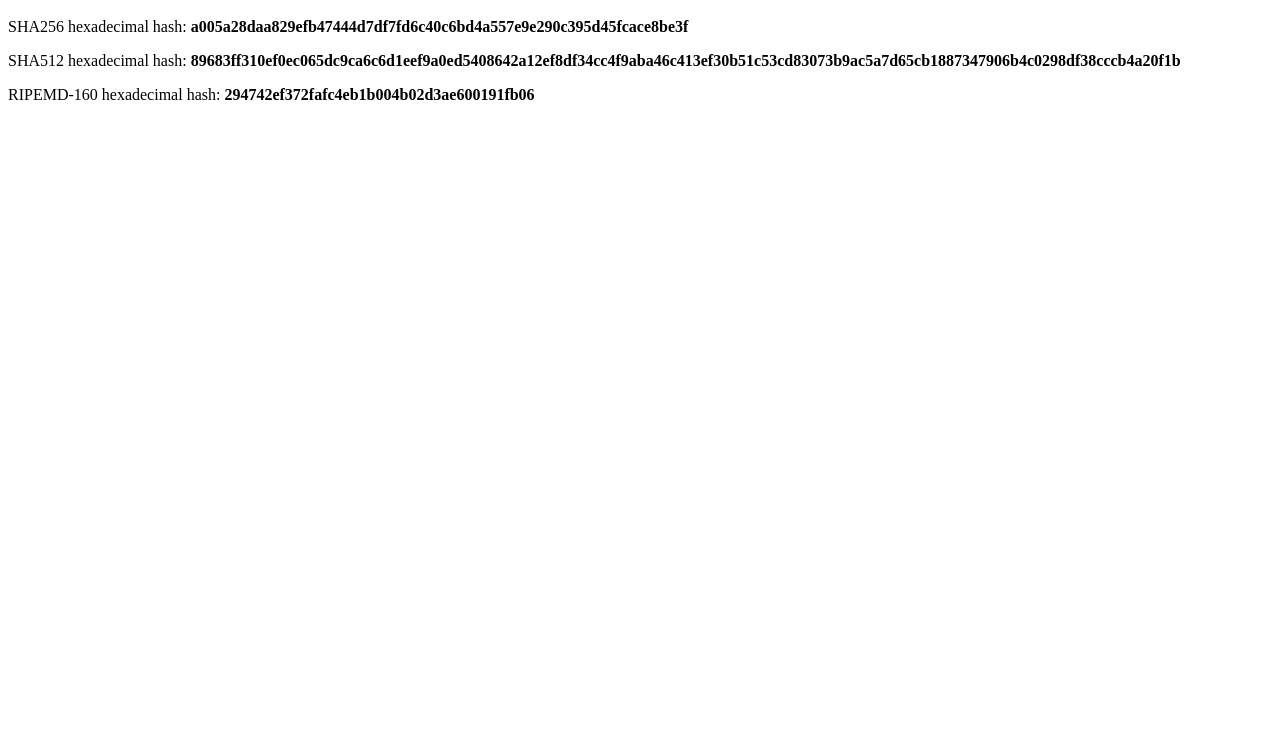
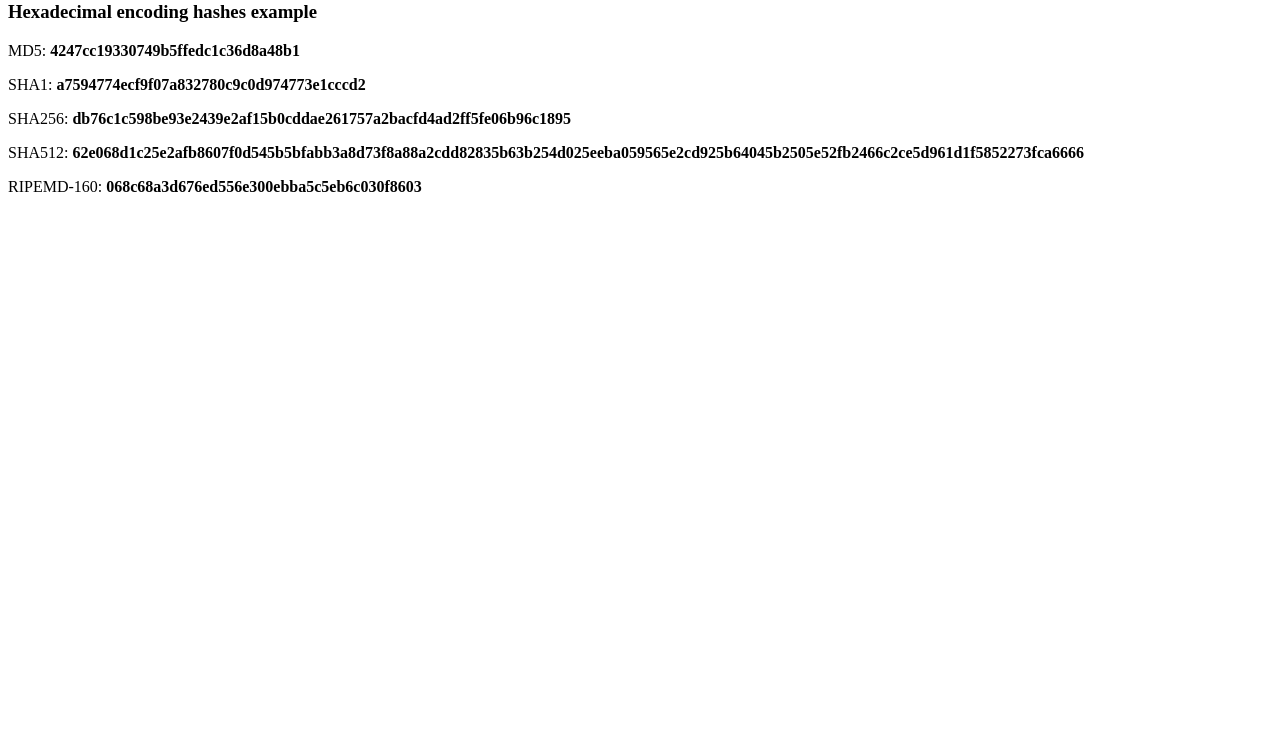
Before and after one commit to h2non/jshashes, a website: page client/hexadecimal.html in a window 1280 px wide. Shown: the part 66-800 px from the top of the page. Drawn offline with Linux system fonts and the light colour scheme.

Commit message:
Fixed an error and NPM package update...

```diff
--- a/client/hexadecimal.html
+++ b/client/hexadecimal.html
@@ -5,8 +5,9 @@
 <title>jsHashes - Hexadecimal Hash Sample</title>
 <script type="application/javascript" src="src/hashes.js"></script>
 <script type="application/javascript">
+
 // sample string
-var str = 'This is a sample script!';
+var str = 'This is a sample text!';
 
 // new MD5 instance
 var MD5 = new Hash.MD5;
@@ -20,11 +21,14 @@ var SHA512 = new Hash.SHA512;
 var RMD160 = new Hash.RMD160;
 
 // output into DOM
-document.write('<p>MD5 hexadecimal hash: <b>' + MD5.hex(str) + '</b></p>');
-document.write('<p>SHA1 hexadecimal hash: <b>' + SHA1.hex(str) + '</b></p>');
-document.write('<p>SHA256 hexadecimal hash: <b>' + SHA256.hex(str) + '</b></p>');
-document.write('<p>SHA512 hexadecimal hash: <b>' + SHA512.hex(str) + '</b></p>');
-document.write('<p>RIPEMD-160 hexadecimal hash: <b>' + RMD160.hex(str) + '</b></p>');
+document.write('<h2>jsHashes</h2>');
+document.write('<h3>Hexadecimal encoding hashes example</h3>');
+
+document.write('<p>MD5: <b>' + MD5.hex(str) + '</b></p>');
+document.write('<p>SHA1: <b>' + SHA1.hex(str) + '</b></p>');
+document.write('<p>SHA256: <b>' + SHA256.hex(str) + '</b></p>');
+document.write('<p>SHA512: <b>' + SHA512.hex(str) + '</b></p>');
+document.write('<p>RIPEMD-160: <b>' + RMD160.hex(str) + '</b></p>');
 
 </script>
 </head>
```
Also changed, not shown: package.json (+11 -4 lines), server/hexadecimal.js (+18 -7 lines).
